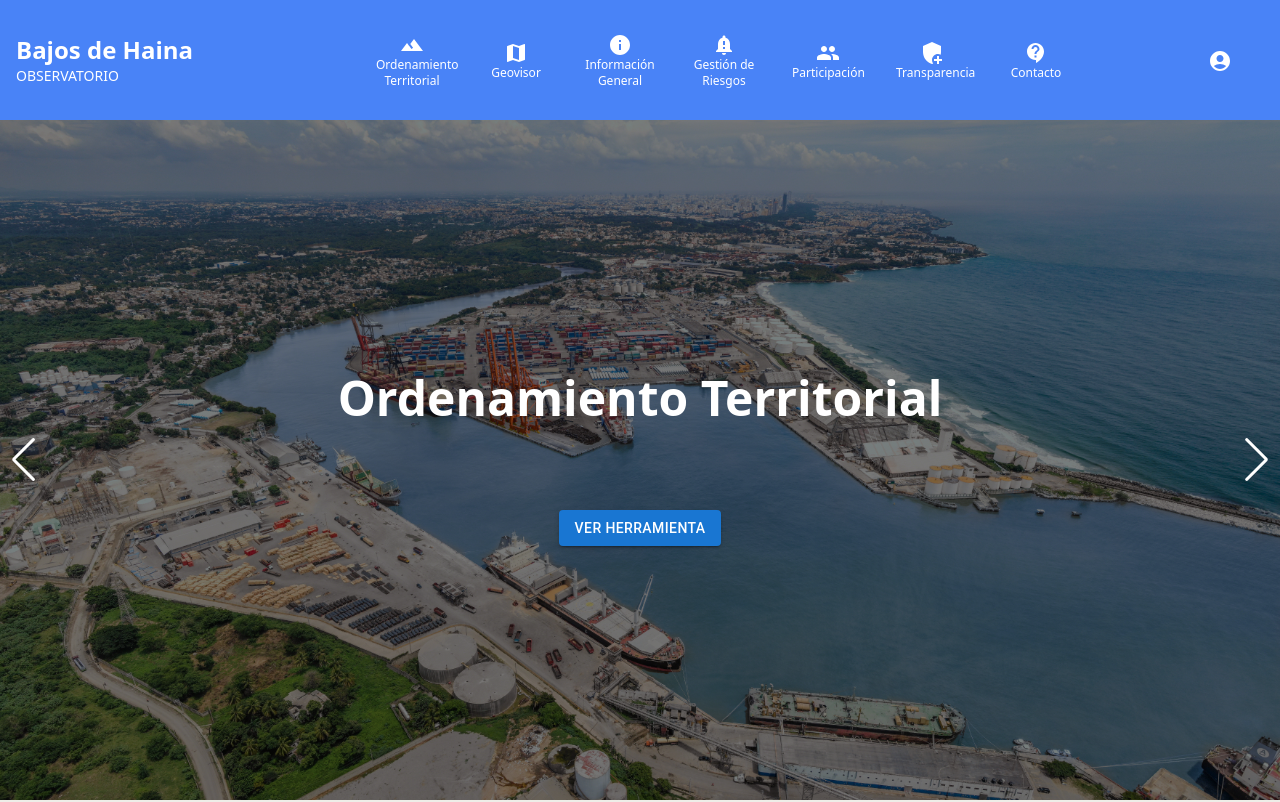
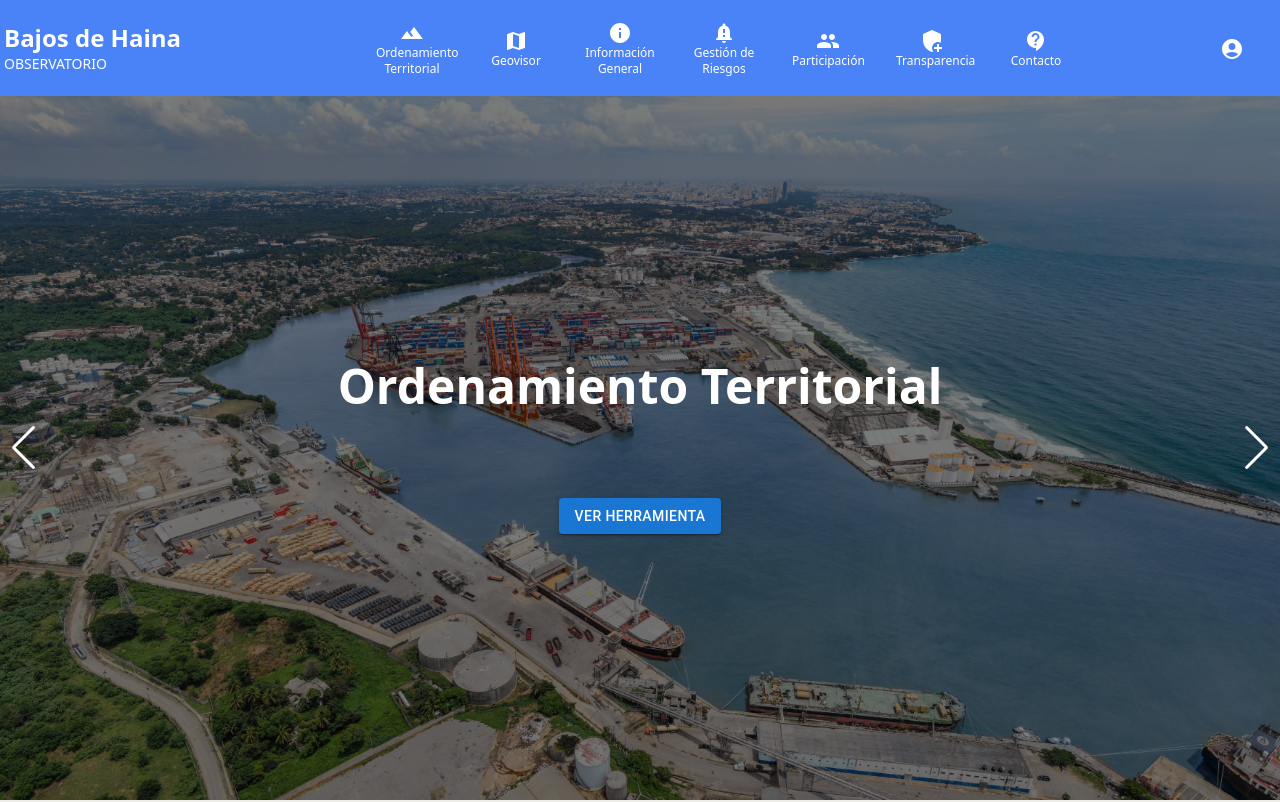
Before and after one commit to jaime-hndz/fondocyt, a React (Vite) app: page / in a window 1280 px wide. Shown: the top 802 px of the page. Built offline with nearby package versions, Linux system fonts and the light colour scheme.

Commit message:
remake header

```diff
--- a/src/components/home/slider/Slider.tsx
+++ b/src/components/home/slider/Slider.tsx
@@ -71,7 +71,7 @@ export const Slider = () => {
         {slides.map((c, i) => (
           <SwiperSlide key={i}>
             <div className={`  ${c.style}`}>
-              <div className="min-h-[calc(100vh-7.5rem)] bg-black/50  flex flex-col gap-10 items-center justify-center">
+              <div className="min-h-[calc(100vh-6rem)] bg-black/50  flex flex-col gap-10 items-center justify-center">
                 {c.element}
               </div>
             </div>
--- a/src/components/layout/AppLayout.tsx
+++ b/src/components/layout/AppLayout.tsx
@@ -12,7 +12,7 @@ export const AppLayout: React.FC<Props> = ({ children }) => {
   return (
     <div className="page absolute size-full">
       <Header />
-      <div style={{backgroundColor:  "#eeede8"}} className="min-h-[calc(100vh-7.5rem)]">{children}</div>
+      <div style={{backgroundColor:  "#eeede8"}} className="min-h-[calc(100vh-6rem)]">{children}</div>
       <Footer />
     </div>
   );
--- a/src/components/layout/Footer.tsx
+++ b/src/components/layout/Footer.tsx
@@ -25,10 +25,10 @@ export const Footer = () => {
             <div className="text-sm text-gray-300">San Cristóbal</div>
             <div className="mb-1">República Dominicana</div>
             <div className="text-sm text-blue-400">
-              <Link className="hover:text-white" to={"/"}>Inicio </Link>
+              <Link className="hover:text-white transition-colors duration-200" to={"/"}>Inicio </Link>
               {NavItems.map((i) => (
                 <>
-                  | <Link className="hover:text-white" to={i.children[0].route}>{i.title}</Link>{" "}
+                  | <Link className="hover:text-white transition-colors duration-200 " to={i.children[0].route}>{i.title}</Link>{" "}
                 </>
               ))}
             </div>
--- a/src/components/layout/Header.tsx
+++ b/src/components/layout/Header.tsx
@@ -5,7 +5,7 @@ import { UserMenu } from "./UserMenu";
 export const Header = () => {
   return (
     <>
-      <div className="w-full p-4 max-h-30" style={{backgroundColor: '#4983f7'}}>
+      <div className="w-full p-1 max-h-25" style={{backgroundColor: '#4983f7'}}>
         <div className="container mx-auto">
           <div className="flex items-center justify-between">
             <Link to='/'>
--- a/src/components/layout/Navbar.tsx
+++ b/src/components/layout/Navbar.tsx
@@ -6,9 +6,8 @@ export const Navbar = () => {
     <div className="hidden lg:flex space-x-4">
       {NavItems.map((item, index) => {
         return (
-          <Link to={item.children[0].route}>
+          <Link to={item.children[0].route} key={index}>
             <button
-              key={index}
               className="flex flex-col items-center justify-center p-2 text-white hover:bg-white/50 rounded-lg transition-colors duration-200 w-22 h-22"
             >
               <div>{<item.icon />}</div>
--- a/src/components/layout/PageSection.tsx
+++ b/src/components/layout/PageSection.tsx
@@ -4,7 +4,7 @@ interface Props {
 }
 export const PageSection: React.FC<Props> = ({ children }) => {
   return (
-    <div className="min-h-[calc(100vh-7.5rem)] flex items-center justify-center">
+    <div className="min-h-[calc(100vh-6rem)] flex items-center justify-center">
       {children}
     </div>
   );
--- a/src/components/layout/SubNavbar.tsx
+++ b/src/components/layout/SubNavbar.tsx
@@ -40,8 +40,8 @@ export const SubNavbar: React.FC<Props> = ({ NavItems }) => {
                   key={index}
                   className={
                     location.pathname != "/" + item.route
-                      ? "flex flex-col items-center justify-center p-2 text-white hover:bg-white/50 rounded-tl-lg rounded-tr-lg transition-colors duration-200 w-22 h-22"
-                      : "flex flex-col items-center justify-center rounded-tl-lg rounded-tr-lg p-2 text-black/50 transition-colors duration-200 w-22 h-22"
+                      ? "flex flex-col items-center justify-center p-2 text-white hover:bg-white/50 rounded-tl-lg rounded-tr-lg transition-colors duration-200 w-40 h-15"
+                      : "flex flex-col items-center justify-center rounded-tl-lg rounded-tr-lg p-2 text-black/50 transition-colors duration-200 w-40 h-15"
                   }
                   style={
                     location.pathname == "/" + item.route
--- a/src/helpers/NavItems.ts
+++ b/src/helpers/NavItems.ts
@@ -57,7 +57,7 @@ export const NavItems = [
     children: [
       {
         icon: Info,
-        title: "Información Bajos de Haina",
+        title: "Bajos de Haina",
         route: "info_bdh",
         element: InfoBDHScreen,
       },
```
